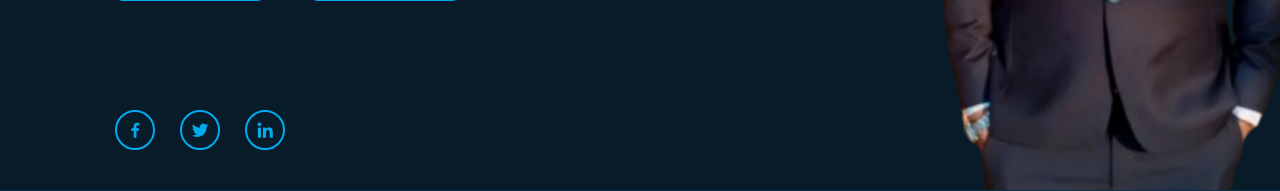
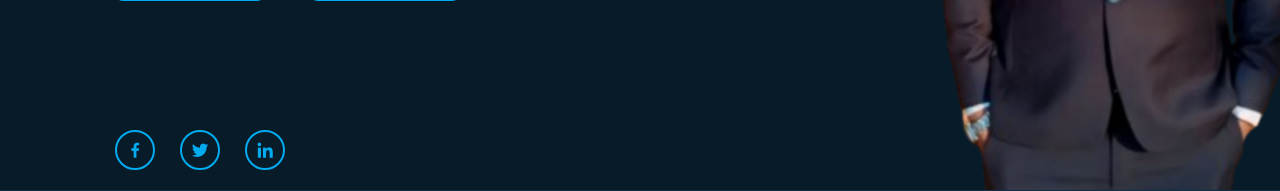
Before and after one commit to Naveed-Ali36/Naveed_Ali, a PHP site: page / in a window 1280 px wide. Shown: the part 610-801 px from the top of the page. Run offline with PHP 8.4, Linux system fonts and the light colour scheme.

Commit message:
Update style.css

```diff
--- a/style.css
+++ b/style.css
@@ -216,7 +216,7 @@ section {
 
 .home-sci {
     position: absolute;
-    bottom: 4rem;
+    bottom: 2rem;
     width: 170px;
     display: flex;
     justify-content: space-between;
```
